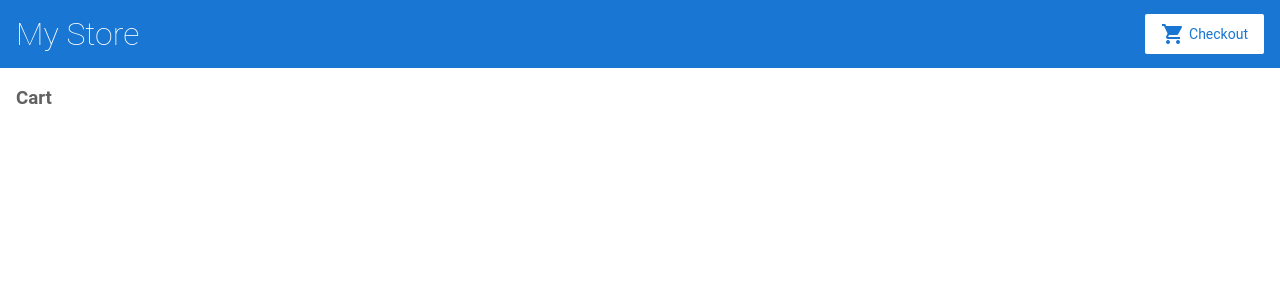
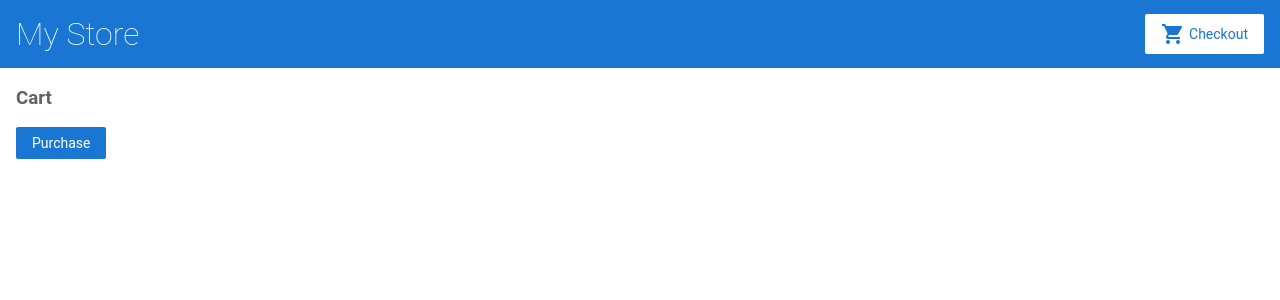
Before and after one commit to Major117/angular-test-first, an Angular app: page /cart in a window 1280 px wide. Shown: the top 300 px of the page. Built offline with nearby package versions, Linux system fonts and the light colour scheme.

Commit message:
3 files modified

```diff
--- a/src/app/cart/cart.component.html
+++ b/src/app/cart/cart.component.html
@@ -4,3 +4,9 @@
   <span>{{ item.name }}</span>
   <span>{{ item.price | currency }}</span>
 </div>
+
+<form [formGroup]="checkoutForm">
+
+  <button class="button" type="submit">Purchase</button>
+
+</form>
--- a/src/app/cart/cart.component.ts
+++ b/src/app/cart/cart.component.ts
@@ -1,4 +1,5 @@
 import { Component, OnInit } from '@angular/core';
+import { FormBuilder } from '@angular/forms';
 import { CartService } from '../cart.service';
 
 @Component({
@@ -8,10 +9,26 @@
 })
 export class CartComponent implements OnInit {
 items;
-  constructor( private cartService: CartService ) { }
+checkoutForm;
+
+  constructor( private cartService: CartService,
+  private formBuilder: FormBuilder, ) { }
 
   ngOnInit() {
     this.items = this.cartService.getItems();
+
+this.checkoutForm = this.formBuilder.group({
+      name: '',
+      address: ''
+    });
+
+  }
+  onSubmit(customerData) {
+    // Process checkout data here
+    console.warn('Your order has been submitted', customerData);
+
+    this.items = this.cartService.clearCart();
+    this.checkoutForm.reset();
   }
 
 }
```
Also changed, not shown: src/app/product-details/product-details.component.html (line endings or trailing spaces).
